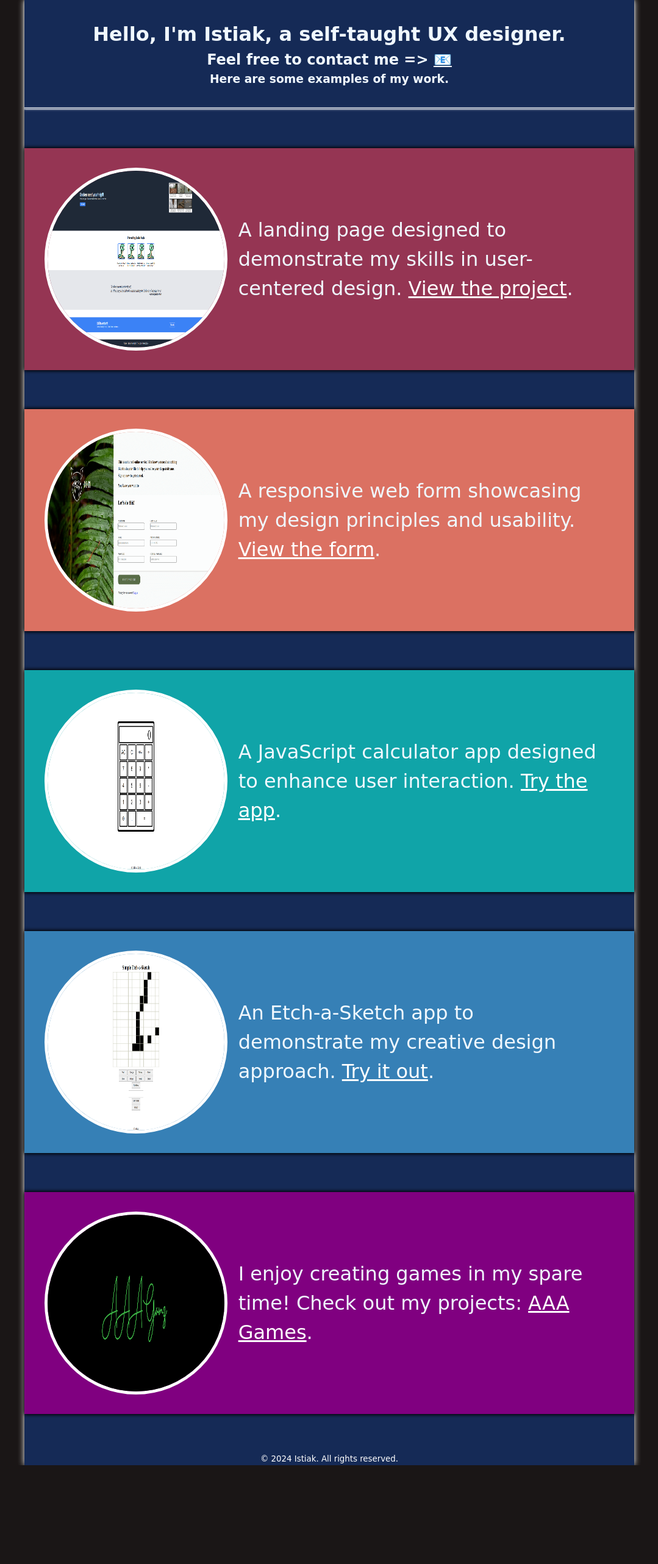
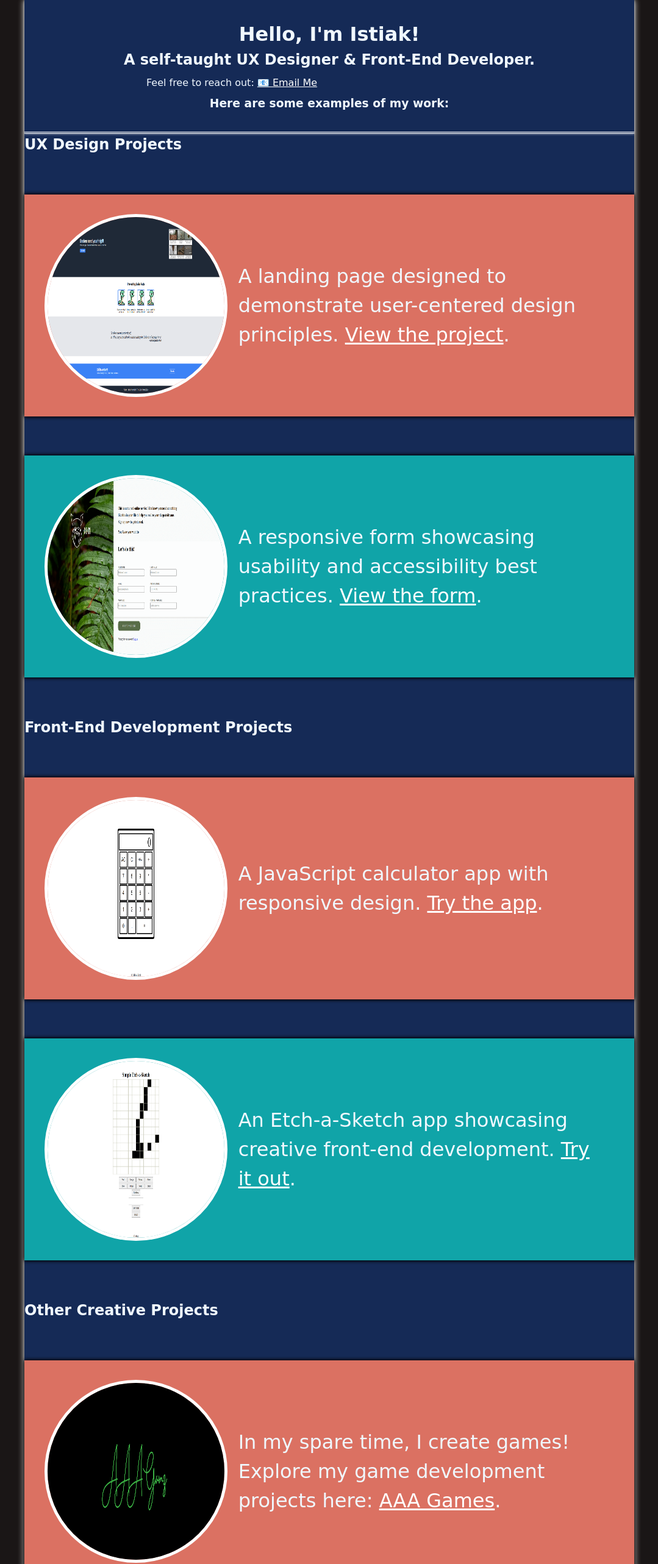
Before and after one commit to D1p20/portfolio, a plain HTML site: page index.html in a window 1280 px wide. Shown: the top 2565 px of the page at 61% size, without its empty margins (100-1179 px from the left). Before the commit the page ends 2403 px from the top, so only its background shows below. Drawn offline with Linux system fonts and the light colour scheme.

Commit message:
made generic

```diff
--- a/index.html
+++ b/index.html
@@ -3,24 +3,34 @@
 <head>
     <meta charset="UTF-8">
     <meta name="viewport" content="width=device-width, initial-scale=1.0">
-    <title>Portfolio</title>
+    <title>Portfolio - Istiak Ansary</title>
     <link rel="stylesheet" type="text/css" href="style.css">
 </head>
 <body>
     <div id="container">
-        <div class="top">
-            <h1>Hello, I'm Istiak, a self-taught UX designer.</h1>
-            <h2>Feel free to contact me => <a href="https://mail.google.com/mail/?view=cm&fs=1&to=ansaryistiak@gmail.com" target="_blank">📧</a></h2>
-            <h3>Here are some examples of my work.</h3>
-        </div>
-        <div class="bottom">
+        <!-- Header Section -->
+        <header>
+            <div class="top">
+                <h1>Hello, I'm Istiak!</h1>
+                <h2>A self-taught UX Designer & Front-End Developer.</h2>
+                <p>Feel free to reach out:
+                    <a href="https://mail.google.com/mail/?view=cm&fs=1&to=ansaryistiak@gmail.com" target="_blank">📧 Email Me</a>
+                </p>
+                <h3>Here are some examples of my work:</h3>
+            </div>
+        </header>
+
+        <!-- UX Design Portfolio Section -->
+        <section id="ux-design">
+            <h2>UX Design Projects</h2>
             <div class="projects">
                 <div class="image-cropper">
                     <img src="images/bw22.png" alt="Landing page design" class="work_pic">
                 </div>
                 <div>
-                    <p>A landing page designed to demonstrate my skills in user-centered design. <a href="https://d1p20.github.io/odin-landing-page/" target="_blank">View the project</a>.
-                </p>
+                    <p>A landing page designed to demonstrate user-centered design principles.
+                        <a href="https://d1p20.github.io/odin-landing-page/" target="_blank">View the project</a>.
+                    </p>
                 </div>
             </div>
             <div class="projects">
@@ -28,16 +38,24 @@
                     <img src="images/bw11.png" alt="Responsive form design" class="work_pic">
                 </div>
                 <div>
-                    <p>A responsive web form showcasing my design principles and usability. <a href="https://d1p20.github.io/Odin_Project_Sign-up_Form/" target="_blank">View the form</a>.
+                    <p>A responsive form showcasing usability and accessibility best practices.
+                        <a href="https://d1p20.github.io/Odin_Project_Sign-up_Form/" target="_blank">View the form</a>.
                     </p>
                 </div>
             </div>
+        </section>
+
+        <!-- Front-End Development Portfolio Section -->
+        <section id="front-end">
+            <h2>Front-End Development Projects</h2>
             <div class="projects">
                 <div class="image-cropper">
                     <img src="images/ba1.png" alt="Calculator app design" class="work_pic">
                 </div>
                 <div>
-                    <p>A JavaScript calculator app designed to enhance user interaction. <a href="https://d1p20.github.io/Odin_foundations_calculator/" target="_blank">Try the app</a>.</p>
+                    <p>A JavaScript calculator app with responsive design.
+                        <a href="https://d1p20.github.io/Odin_foundations_calculator/" target="_blank">Try the app</a>.
+                    </p>
                 </div>
             </div>
             <div class="projects">
@@ -45,23 +63,34 @@
                     <img src="images/ba2.png" alt="Etch-a-Sketch app design" class="work_pic">
                 </div>
                 <div>
-                    <p>An Etch-a-Sketch app to demonstrate my creative design approach. <a href="https://d1p20.github.io/Odin-Etch-a-Sketch/" target="_blank">Try it out</a>.
+                    <p>An Etch-a-Sketch app showcasing creative front-end development.
+                        <a href="https://d1p20.github.io/Odin-Etch-a-Sketch/" target="_blank">Try it out</a>.
                     </p>
                 </div>
             </div>
+        </section>
+
+        <!-- Additional Interests Section -->
+        <section id="games">
+            <h2>Other Creative Projects</h2>
             <div class="projects">
                 <div class="image-cropper">
                     <img src="images/aaa.png" alt="Game design" class="work_pic">
                 </div>
                 <div>
-                    <p>I enjoy creating games in my spare time! Check out my projects: <a href="https://aaagamz.itch.io/" target="_blank">AAA Games</a>.</p>
+                    <p>In my spare time, I create games! Explore my game development projects here:
+                        <a href="https://aaagamz.itch.io/" target="_blank">AAA Games</a>.
+                    </p>
                 </div>
             </div>
-        </div>
-        <div class="footer">
-            © 2024 Istiak. All rights reserved.
-        </div>
+        </section>
+
+        <!-- Footer -->
+        <footer>
+            <div class="footer">
+                © 2024 Istiak Ansary. All rights reserved.
+            </div>
+        </footer>
     </div>
-    <!-- <script type="module" src="main.js"></script> -->
 </body>
 </html>
```
